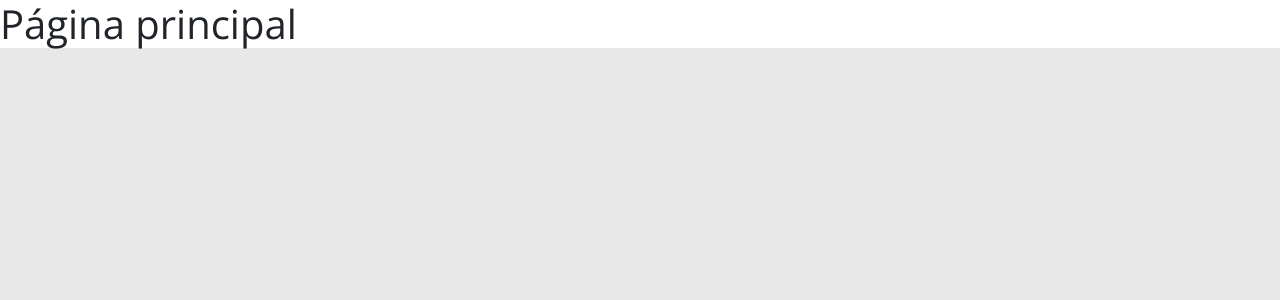
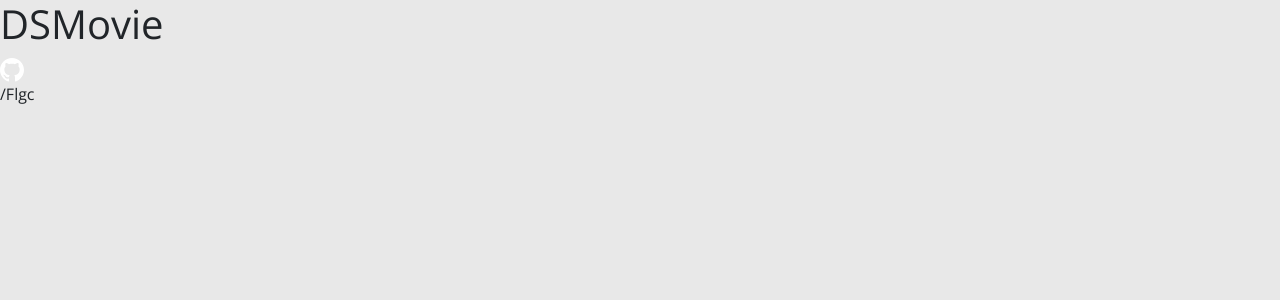
Before and after one commit to Flgc/dsmovie, a React (Create React App) app in the folder frontend/: page / in a window 1280 px wide. Shown: the top 300 px of the page. Built offline with nearby package versions, Linux system fonts and the light colour scheme.

Commit message:
Component Navbar created

```diff
--- a/frontend/src/App.tsx
+++ b/frontend/src/App.tsx
@@ -1,6 +1,20 @@
+import {ReactComponent as GithubIcon} from './assets/img/github.svg';
+
 function App() {
   return (
-    <h1>Página principal</h1>
+    <header>
+      <nav>
+        <div>
+          <h1>DSMovie</h1>
+          <a href="https://github.com/Flgc">
+            <div>
+              <GithubIcon />
+              <p>/Flgc</p>
+            </div>
+          </a>
+        </div>
+      </nav>
+    </header>
   );
 }
 
--- a/frontend/src/index.tsx
+++ b/frontend/src/index.tsx
@@ -1,7 +1,7 @@
 import React from 'react';
 import ReactDOM from 'react-dom';
+import 'bootstrap/dist/css/bootstrap.css';
 import './index.css';
-import 'bootstrap/dist/css/bootstrap.css';
 import App from './App';
 
 ReactDOM.render(
```
Also changed, not shown: frontend/src/assets/img/github.svg (added).
